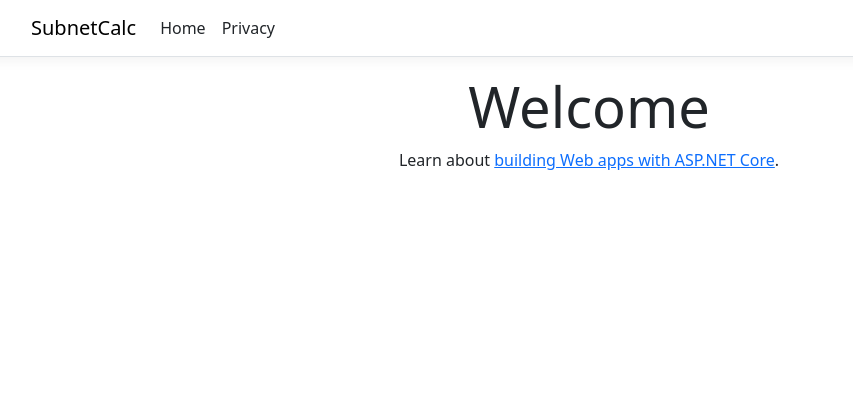
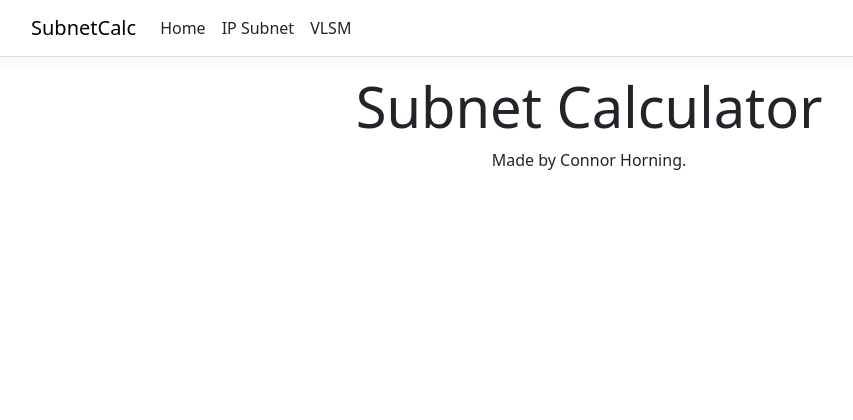
Before and after one commit to ConnorH11/SubnetCalc, an ASP.NET Core app: page / in a window 1280 px wide. Shown: the top 420 px of the page, without its empty margins (51-904 px from the left). Run offline with ASP.NET Core 8, Linux system fonts and the light colour scheme; style sheets or scripts are compiled from the project's sources; some libraries are stand-ins or nearby versions.

Commit message:
Added some more pages

```diff
--- a/SubnetCalc/Pages/Index.cshtml
+++ b/SubnetCalc/Pages/Index.cshtml
@@ -5,6 +5,6 @@
 }
 
 <div class="text-center">
-    <h1 class="display-4">Welcome</h1>
-    <p>Learn about <a href="https://learn.microsoft.com/aspnet/core">building Web apps with ASP.NET Core</a>.</p>
+    <h1 class="display-4">Subnet Calculator</h1>
+    <p>Made by Connor Horning</a>.</p>
 </div>
--- a/SubnetCalc/Pages/Shared/_Layout.cshtml
+++ b/SubnetCalc/Pages/Shared/_Layout.cshtml
@@ -23,7 +23,10 @@
                             <a class="nav-link text-dark" asp-area="" asp-page="/Index">Home</a>
                         </li>
                         <li class="nav-item">
-                            <a class="nav-link text-dark" asp-area="" asp-page="/Privacy">Privacy</a>
+                            <a class="nav-link text-dark" asp-area="" asp-page="/IPSubnet">IP Subnet</a>
+                        </li>
+                        <li class="nav-item">
+                            <a class="nav-link text-dark" asp-area="" asp-page="/VLSM">VLSM</a>
                         </li>
                     </ul>
                 </div>
```
Also changed, not shown: SubnetCalc/Pages/IPSubnet.cshtml (added, +8 -0 lines), SubnetCalc/Pages/IPSubnet.cshtml.cs (added, +12 -0 lines), SubnetCalc/Pages/Privacy.cshtml (deleted, +0 -8 lines), SubnetCalc/Pages/Privacy.cshtml.cs (deleted, +0 -18 lines), SubnetCalc/Pages/VLSM.cshtml (added, +8 -0 lines), SubnetCalc/Pages/VLSM.cshtml.cs (added, +12 -0 lines).
